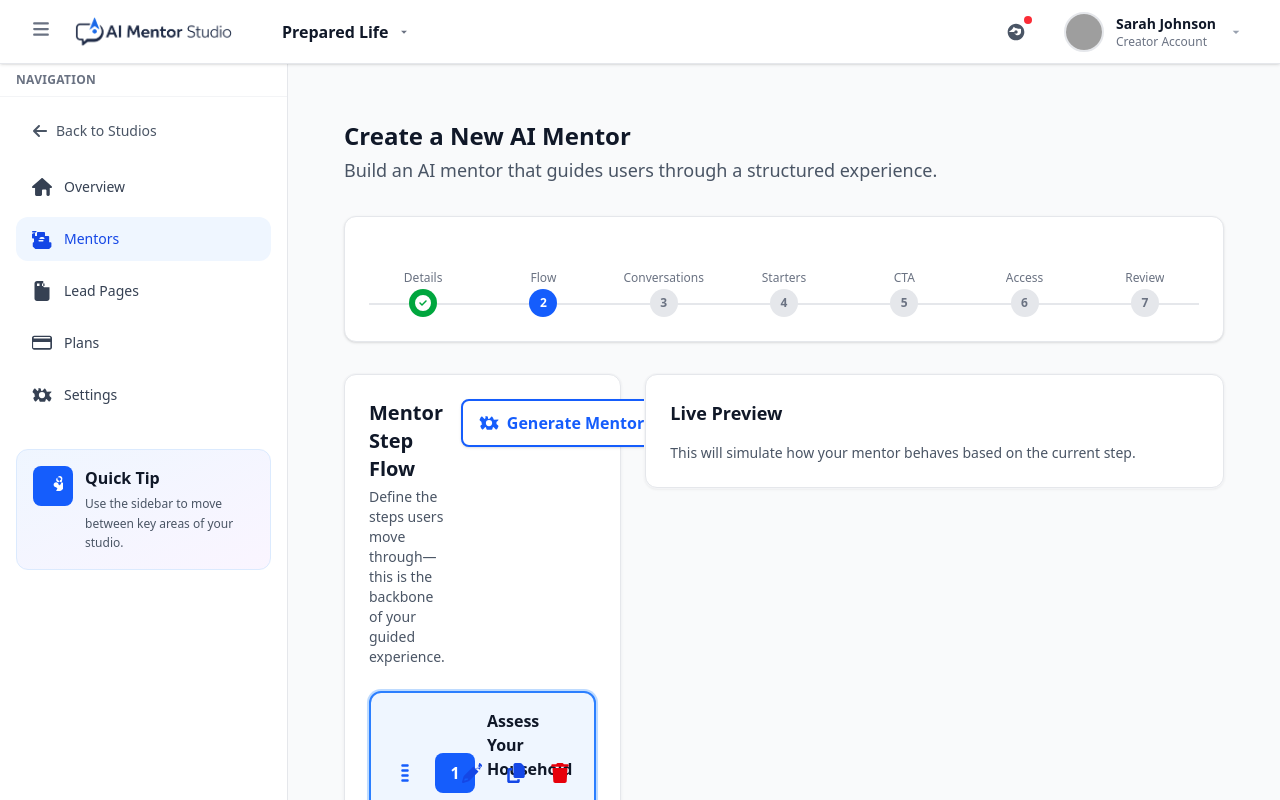
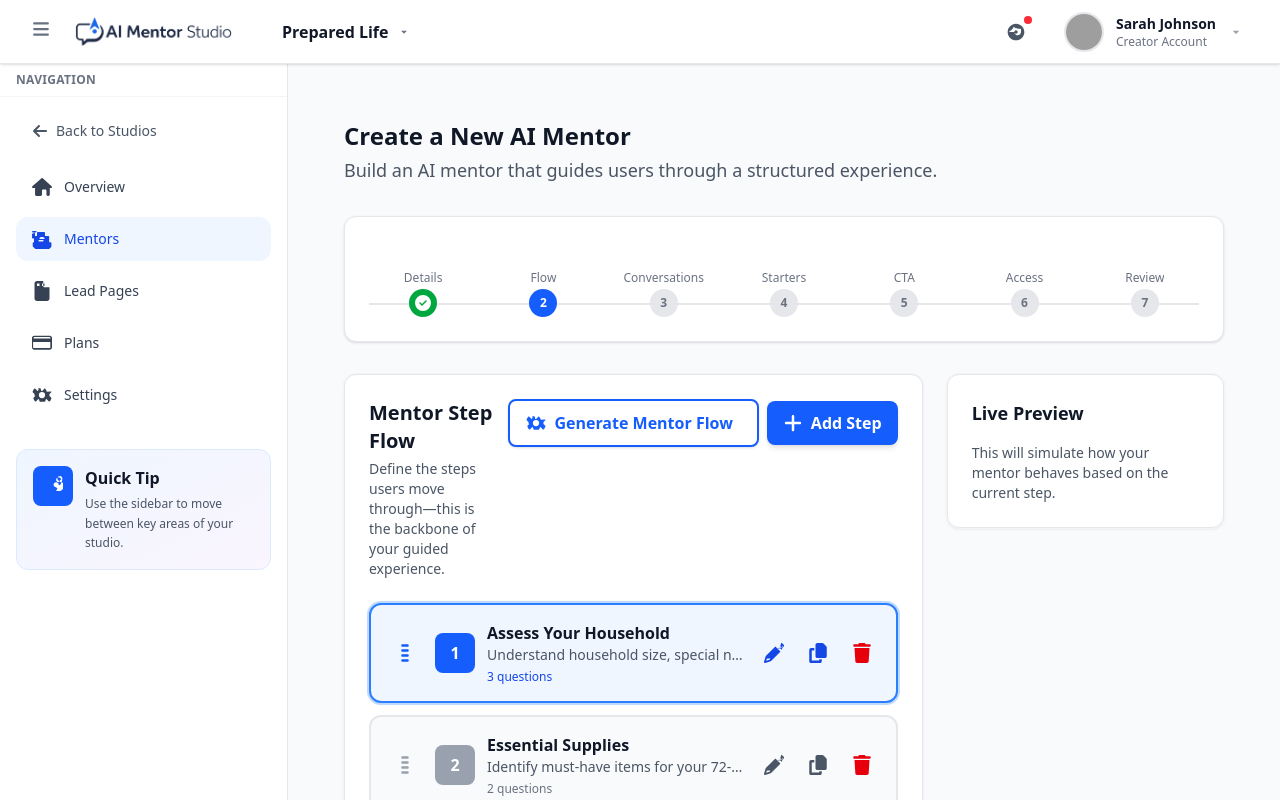
Before and after one commit to actioneramarketing/ai-mentor-studio, a Next.js app: page /studios/1/mentors/new/step-2 in a window 1280 px wide. Shown: the top 800 px of the page. Built offline with nearby package versions, Linux system fonts and the light colour scheme; grey boxes are pictures that could not be loaded.

Commit message:
Adjust Mentor Flow layout: make builder column dominant (8/4 split)

```diff
--- a/app/(creator)/studios/[studioId]/mentors/new/step-2/page.tsx
+++ b/app/(creator)/studios/[studioId]/mentors/new/step-2/page.tsx
@@ -335,7 +335,7 @@ export default function NewMentorStep2Page() {
           <MentorWizardProgress currentStep={2} />
 
           <div className="grid grid-cols-1 gap-6 lg:grid-cols-12">
-            <div className="min-w-0 space-y-6 lg:col-span-4">
+            <div className="min-w-0 space-y-6 lg:col-span-8">
               <div
                 id="mentor-steps-form"
                 className="rounded-xl border border-gray-200 bg-white p-6 shadow-sm ring-1 ring-gray-100"
@@ -717,11 +717,13 @@ export default function NewMentorStep2Page() {
               ) : null}
             </div>
 
-            <div className="min-w-0 lg:col-span-8">
+            <div className="min-w-0 lg:col-span-4">
               <div className="rounded-xl border border-gray-200 bg-white p-6 shadow-sm ring-1 ring-gray-100">
-                <h3 className="mb-4 text-lg font-bold text-gray-900">Live Preview</h3>
-                <div className="text-sm text-gray-600">
-                  This will simulate how your mentor behaves based on the current step.
+                <div className="mx-auto max-w-sm">
+                  <h3 className="mb-4 text-lg font-bold text-gray-900">Live Preview</h3>
+                  <div className="text-sm text-gray-600">
+                    This will simulate how your mentor behaves based on the current step.
+                  </div>
                 </div>
               </div>
             </div>
```
